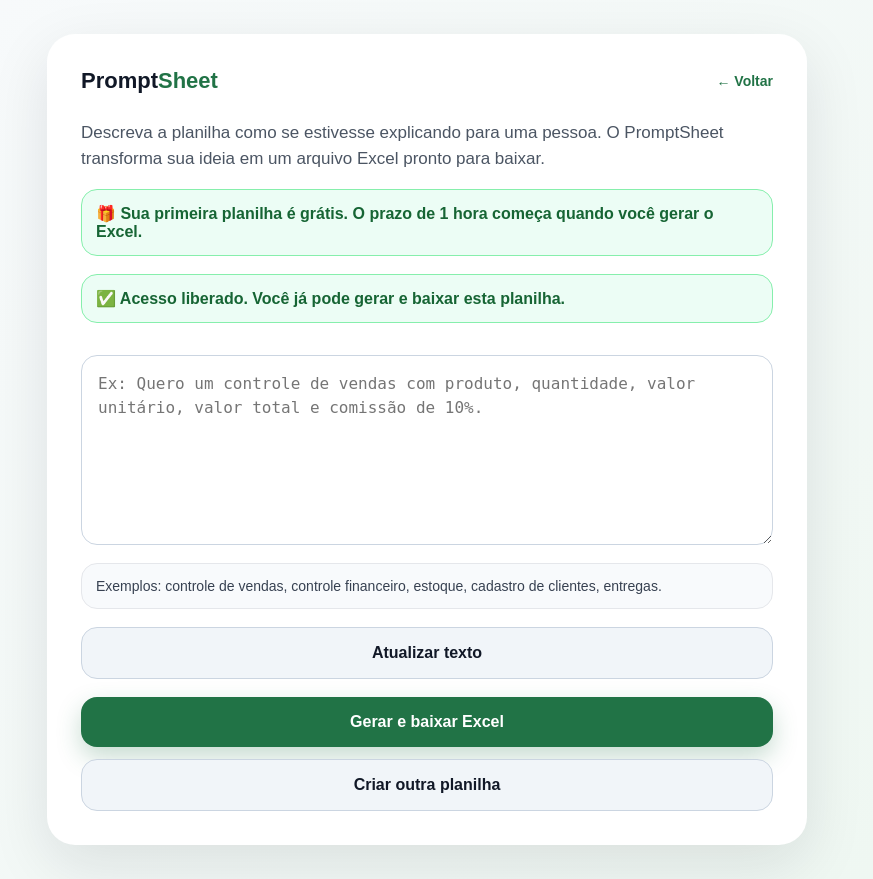
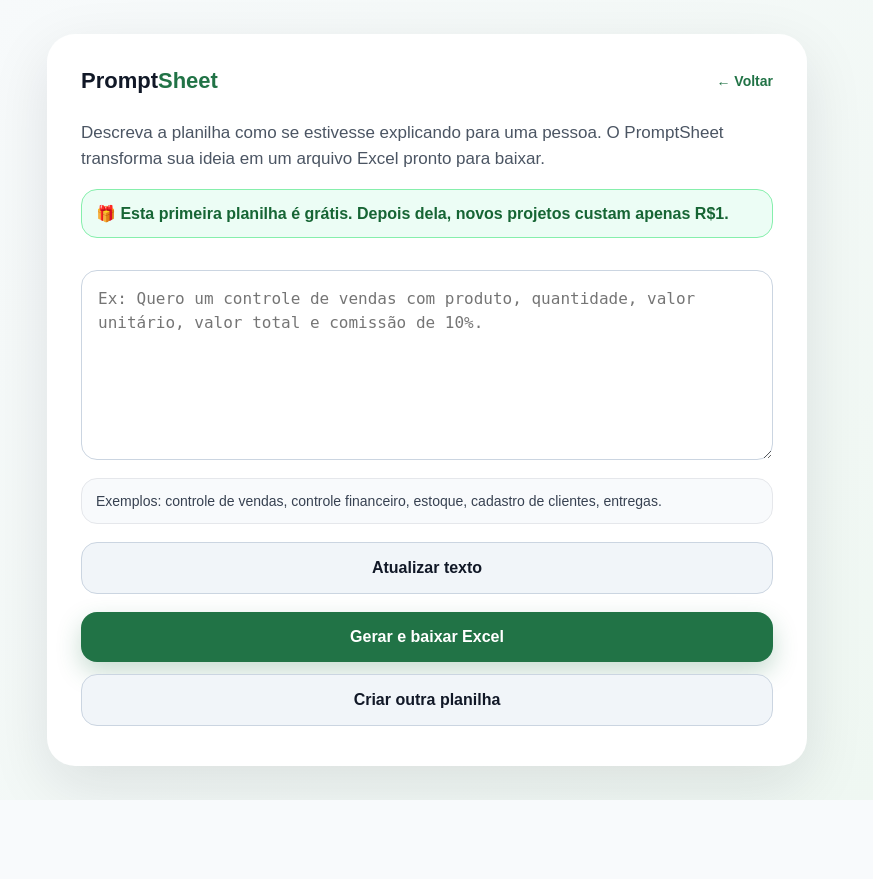
Before and after one commit to alessandronossa-lgtm/alessandronossa-lgtm, a Flask app: template templates/projeto.html in a window 1280 px wide. Shown: the whole page, without its empty margins (213-1086 px from the left). After the commit the page ends 800 px from the top, so only its background shows below. Run offline with Flask 3, Linux system fonts and the light colour scheme; the template is opened without the code that fills it, so the values that code supplies are empty; parts of the project's set-up code (start-up, migrations or seed data) failed here and were passed over.

Commit message:
Update projeto.html

```diff
--- a/templates/projeto.html
+++ b/templates/projeto.html
@@ -34,7 +34,6 @@
     .top {
       display: flex;
       justify-content: space-between;
-      gap: 14px;
       align-items: center;
       margin-bottom: 26px;
     }
@@ -141,7 +140,6 @@
     @media (max-width: 700px) {
       .card { padding: 24px; border-radius: 22px; }
       h1 { font-size: 30px; }
-      .top { align-items: flex-start; }
     }
   </style>
 </head>
@@ -164,15 +162,15 @@
 
       {% if not usuario.usou_gratis %}
         <div class="free">
-          🎁 Sua primeira planilha é grátis. O prazo de 1 hora começa quando você gerar o Excel.
+          🎁 Esta primeira planilha é grátis. Depois dela, novos projetos custam apenas R$1.
         </div>
-      {% if premium or acesso_ativo or not usuario.usou_gratis %}
+      {% elif premium or acesso_ativo %}
         <div class="free">
           ✅ Acesso liberado. Você já pode gerar e baixar esta planilha.
         </div>
       {% else %}
         <div class="paid">
-          🔒 Para gerar novamente, libere este projeto por 24h por R$1.
+          🔒 Você já usou sua planilha grátis. Para novos projetos, libere por 24h por apenas R$1.
         </div>
       {% endif %}
 
@@ -208,4 +206,3 @@
   </div>
 </body>
 </html>
-{% endif %}
```
